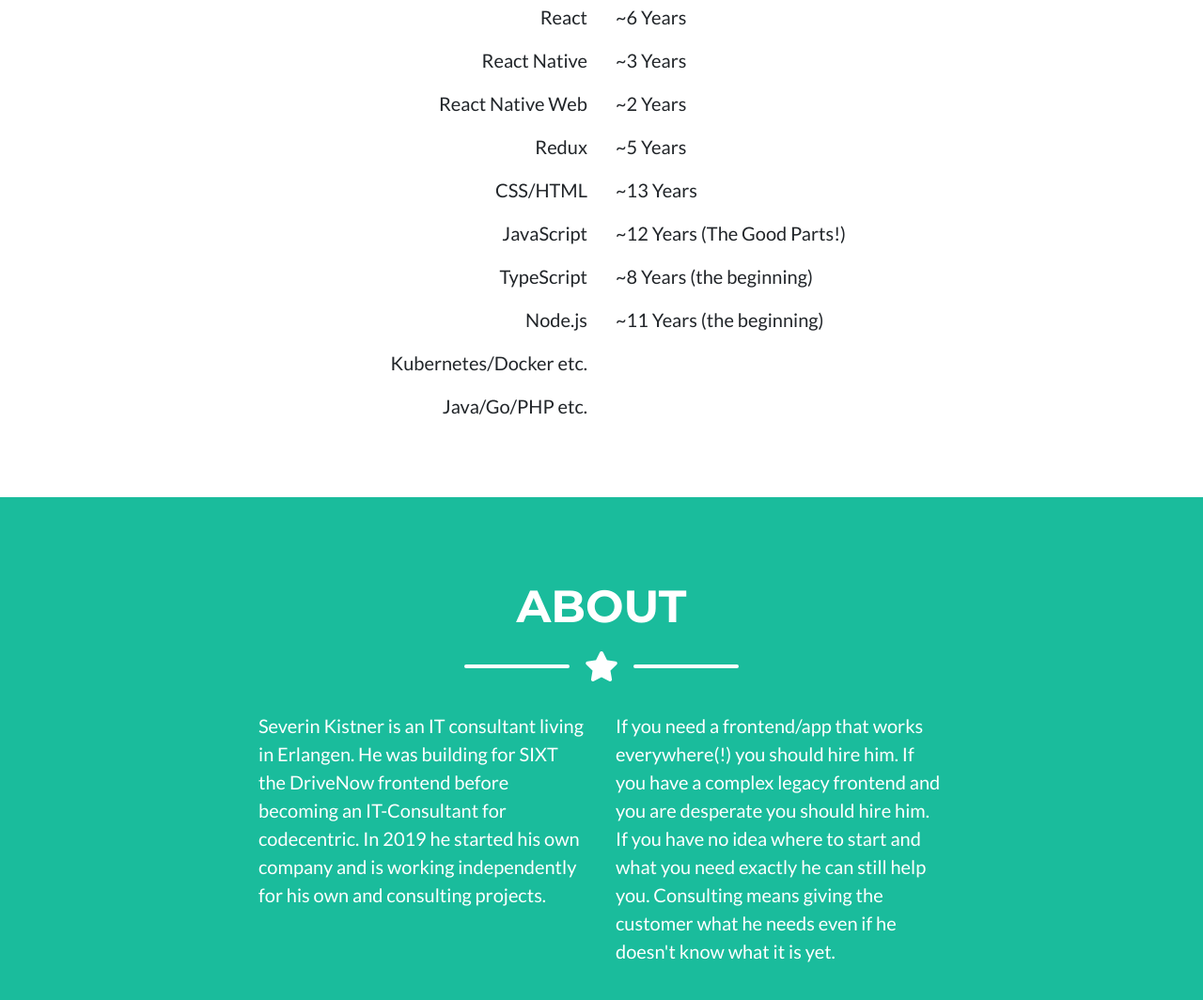
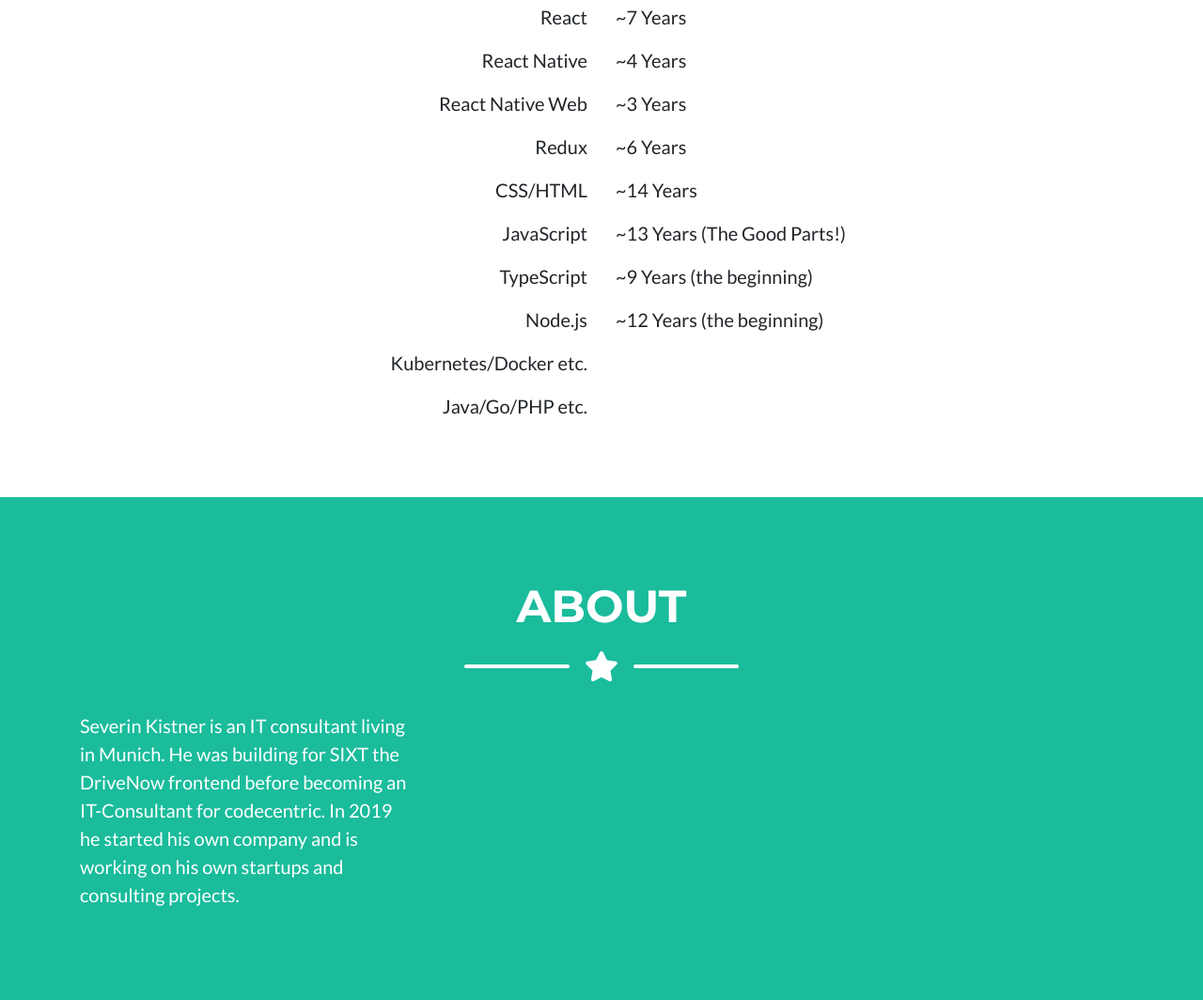
Before and after one commit to sekistner/sekistner.github.io, a website with bundled scripts: page index.html in a window 1280 px wide. Shown: the part 1008-2072 px from the top of the page at 94% size. Built offline with nearby package versions, Linux system fonts and the light colour scheme.

Commit message:
Update index.html

```diff
--- a/index.html
+++ b/index.html
@@ -104,14 +104,14 @@
                 <p class="lead">Java/Go/PHP etc.</p>
             </div>
             <div class="col-lg-4 mr-auto">
+                <p class="lead">~7 Years</p>
+                <p class="lead">~4 Years</p>
+                <p class="lead">~3 Years</p>
                 <p class="lead">~6 Years</p>
-                <p class="lead">~3 Years</p>
-                <p class="lead">~2 Years</p>
-                <p class="lead">~5 Years</p>
-                <p class="lead">~13 Years</p>
-                <p class="lead">~12 Years (The Good Parts!)</p>
-                <p class="lead">~8 Years (the beginning)</p>
-                <p class="lead">~11 Years (the beginning)</p>
+                <p class="lead">~14 Years</p>
+                <p class="lead">~13 Years (The Good Parts!)</p>
+                <p class="lead">~9 Years (the beginning)</p>
+                <p class="lead">~12 Years (the beginning)</p>
             </div>
         </div>
 
@@ -136,16 +136,10 @@
 
         <!-- About Section Content -->
         <div class="row">
-            <div class="col-lg-4 ml-auto">
-                <p class="lead">Severin Kistner is an IT consultant living in Erlangen. He was building for SIXT the
+            <div class="col-lg-4">
+                <p class="lead">Severin Kistner is an IT consultant living in Munich. He was building for SIXT the
                     DriveNow frontend before becoming an IT-Consultant for codecentric. In 2019 he started his own
-                    company and is working independently for his own and consulting projects.</p>
-            </div>
-            <div class="col-lg-4 mr-auto">
-                <p class="lead">If you need a frontend/app that works everywhere(!) you should hire him. If you have a
-                    complex legacy frontend and you are desperate you should hire him. If you have no idea where to
-                    start and what you need exactly he can still help you. Consulting means giving the customer what he
-                    needs even if he doesn't know what it is yet.</p>
+                    company and is working on his own startups and consulting projects.</p>
             </div>
         </div>
 
```
